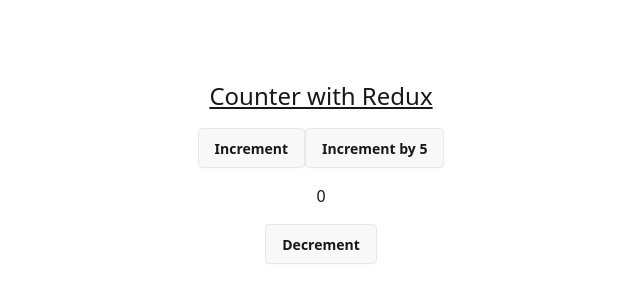
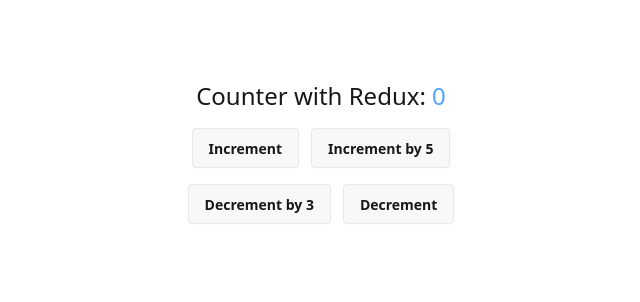
Before and after one commit to Jamil-Aktar-Ifat/hello-redux, a React (Vite) app: page / in a window 1280 px wide. Shown: the top 302 px of the page, without its empty margins (319-959 px from the left). Built offline with nearby package versions, Linux system fonts and the light colour scheme.

Commit message:
action payload integrated for decrement

```diff
--- a/src/App.tsx
+++ b/src/App.tsx
@@ -9,25 +9,34 @@ function App() {
     dispatch(increment(amount));
   };
 
-  const handleDecrement = () => {
-    dispatch(decrement());
+  const handleDecrement = (amount: number) => {
+    dispatch(decrement(amount));
   };
 
   return (
     <>
       <div>
         <div className="text-center mt-20 space-y-4">
-          <h2 className="text-2xl underline">Counter with Redux</h2>
+          <h2 className="text-2xl ">
+            Counter with Redux: <span className="text-blue-400"> {count}</span>
+          </h2>
+          <div className="flex gap-3 justify-center">
             <button className="btn" onClick={() => handleIncrement(1)}>
               Increment
             </button>
             <button className="btn" onClick={() => handleIncrement(5)}>
               Increment by 5
             </button>
-          <div>{count}</div>
-          <button className="btn" onClick={handleDecrement}>
+          </div>
+
+          <div className="flex justify-center gap-3">
+            <button className="btn" onClick={() => handleDecrement(3)}>
+              Decrement by 3
+            </button>
+            <button className="btn" onClick={() => handleDecrement(1)}>
               Decrement
             </button>
+          </div>
         </div>
       </div>
     </>
--- a/src/redux/features/counter/counterSlice.ts
+++ b/src/redux/features/counter/counterSlice.ts
@@ -11,8 +11,8 @@ const counterSlice = createSlice({
     increment: (state, action) => {
       state.count = state.count + action.payload;
     },
-    decrement: (state) => {
-      state.count = state.count - 1;
+    decrement: (state, action) => {
+      state.count = state.count - action.payload;
     },
   },
 });
```
Lines whose indentation alone changed are shown as unchanged.
